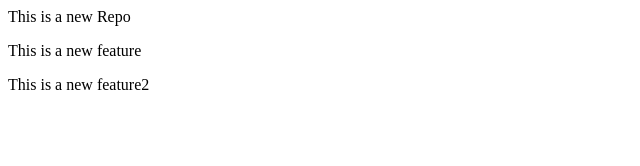
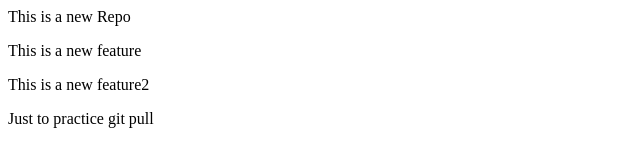
Before and after one commit to GattaSuresh/localrepo, a plain HTML site: page Index.html in a window 1280 px wide. Shown: the whole page, without its empty margins (0-640 px from the left). Drawn offline with Linux system fonts and the light colour scheme.

Commit message:
Update Index.html

```diff
--- a/Index.html
+++ b/Index.html
@@ -1,3 +1,4 @@
 <P>This is a new Repo</P>
 <P>This is a new feature</P>
 <P>This is a new feature2 </P>
+<P>Just to practice git pull</P>
```
